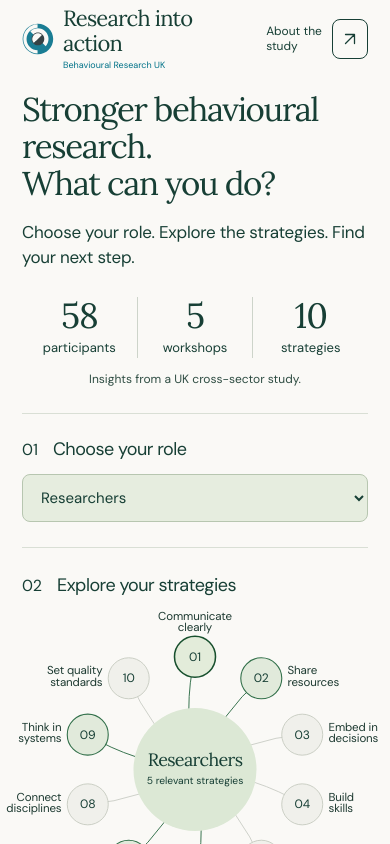
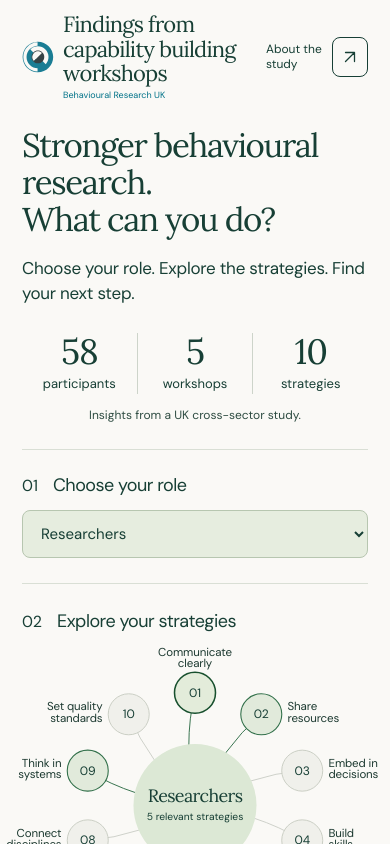
Before and after one commit to MaggieGuanyuYang/BR-UK_capability_building_workshops, a React (Vite) app: page / in a window 390 px wide. Shown: the top 844 px of the page. Built offline with nearby package versions, Linux system fonts and the light colour scheme.

Commit message:
Use capability building workshops wording in the header

```diff
--- a/src/components/Brand.tsx
+++ b/src/components/Brand.tsx
@@ -10,7 +10,9 @@ export function Brand() {
         aria-hidden="true"
       />
       <span className="brand-text">
-        <span className="brand-title">Research into action</span>
+        <span className="brand-title">
+          Findings from capability building workshops
+        </span>
         <span className="brand-subtitle">Behavioural Research UK</span>
       </span>
     </span>
--- a/src/styles.css
+++ b/src/styles.css
@@ -1249,6 +1249,7 @@ h1 em {
   .site-header {
     min-height: 77px;
     gap: 10px;
+    padding: 12px 0;
   }
   .wordmark {
     font-size: 22px;
@@ -1256,6 +1257,7 @@ h1 em {
   }
   .site-header nav {
     gap: 8px;
+    flex-shrink: 0;
   }
   .header-link {
     font-size: 12px;
```
Also changed, not shown: public/linkedin-post.png, public/social-preview.png.
